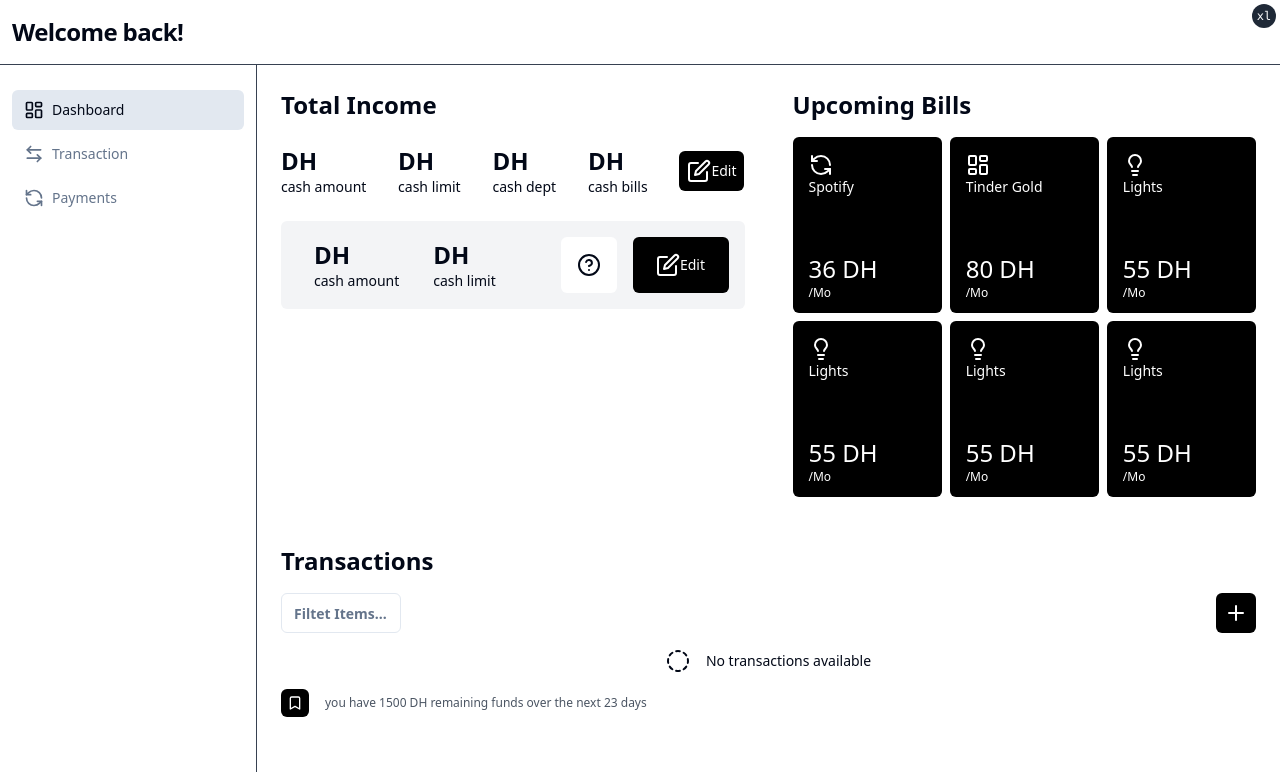
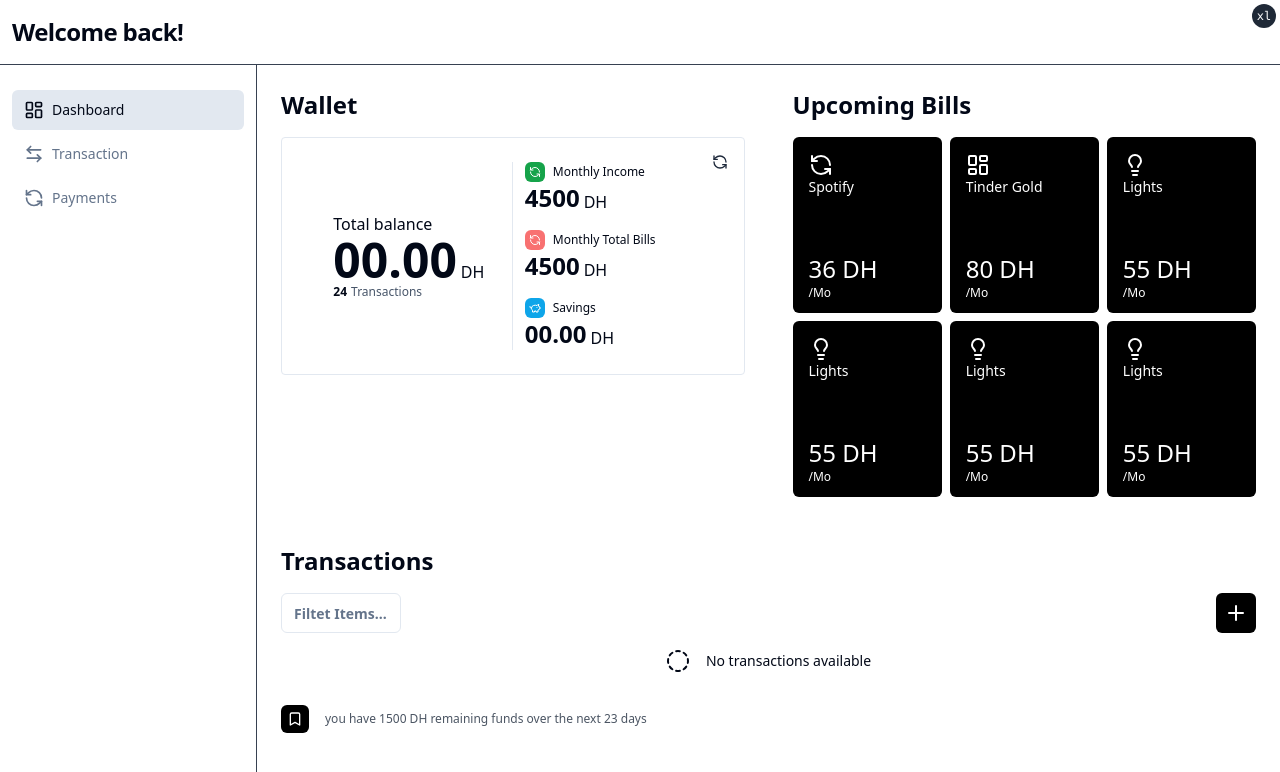
Before and after one commit to medaminehamidi/babyblue, a Next.js app: page / in a window 1280 px wide. Shown: the top 772 px of the page. Built offline with nearby package versions, Linux system fonts and the light colour scheme.

Commit message:
new shit

```diff
--- a/components/income.tsx
+++ b/components/income.tsx
@@ -1,7 +1,7 @@
 'use client'
 import { InfoCard } from '@/components/info-card';
 import { amounts, extraInfos } from '@/public/data';
-import { HelpCircle, PenSquare } from 'lucide-react';
+import { HelpCircle, PenSquare, PiggyBank, RefreshCcw } from 'lucide-react';
 import { Button } from './ui/button';
 import {
   Dialog,
@@ -47,7 +47,7 @@ cash: {
     dept: '',
     bills: '',
   },
-updateCash: (cash) => set(() => ({cash: cash})),
+  updateCash: (cash) => set(() => ({ cash: cash })),
   updateIncome: (income) => set(() => ({ income: income }))
 })
 )
@@ -83,8 +83,96 @@ updateCash({
   }
   return (
     <div className='w-full text-2xl col-span-6 md:col-span-3 p-6 font-bold'>
-        <h1>Total Income</h1>
-        <div className='w-full mt-6 grid grid-cols-4 md:flex md:items-center md:justify-between cursor-pointer'>
+      <h1>Wallet</h1>
+      <div className='p-6 rounded border grid grid-cols-2 mt-4 relative'>
+        <Button className='w-8 h-8 absolute top-2 left-2 right-auto lg:right-2 lg:left-auto rounded-md cursor-pointer bg-transparent text-slate-800 hover:bg-transparent hover:text-slate-950 p-2'>
+          <RefreshCcw  className="w-4 h-4" />
+        </Button>
+        <div className='flex items-center justify-center border-r'>
+          <div className='flex flex-col justify-around'>
+            <p className='text-base font-light'>
+              Total balance
+            </p>
+            <div className='flex items-end justify-start'>
+              <p className='text-5xl font-bold mr-1'>
+                00.00
+              </p>
+              <p className='text-base font-light'>
+                DH
+              </p>
+            </div>
+            <div className='flex items-end justify-start'>
+              <p className='text-xs font-bold mr-1'>
+                24
+              </p>
+              <p className='text-xs text-slate-600 font-light'>
+                Transactions
+              </p>
+            </div>
+          </div>
+        </div>
+        <div className='flex items-start justify-center pl-3 flex-col'>
+          <div className='flex flex-col justify-around mb-4'>
+            <div className='flex items-center'>
+              <div className="w-5 h-5 flex items-center rounded-md justify-center mr-2 bg-green-600" >
+                <RefreshCcw className="w-3 h-3 text-white" />
+              </div>
+              <p className='text-xs font-light'>
+                Monthly Income
+              </p>
+            </div>
+            <div className='flex items-end justify-start'>
+              <p className='text-2xl font-bold mr-1'>
+                4500
+              </p>
+              <p className='text-base font-light'>
+                DH
+              </p>
+            </div>
+
+          </div>
+          <div className='flex flex-col justify-around mb-4'>
+            <div className='flex items-center'>
+              <div className="w-5 h-5 flex items-center rounded-md justify-center mr-2 bg-red-400" >
+                <RefreshCcw className="w-3 h-3 text-white" />
+              </div>
+              <p className='text-xs font-light'>
+                Monthly Total Bills
+              </p>
+            </div>
+            <div className='flex items-end justify-start'>
+              <p className='text-2xl font-bold mr-1'>
+                4500
+              </p>
+              <p className='text-base font-light'>
+                DH
+              </p>
+            </div>
+
+          </div>
+          <div className='flex flex-col justify-around'>
+
+            <div className='flex items-center'>
+              <div className="w-5 h-5 flex items-center rounded-md justify-center mr-2 bg-sky-500" >
+                <PiggyBank className="w-3 h-3 text-white" />
+              </div>
+              <p className='text-xs font-light'>
+                Savings
+              </p>
+            </div>
+            <div className='flex items-end justify-start'>
+              <p className='text-2xl font-bold mr-1'>
+                00.00
+              </p>
+              <p className='text-base font-light'>
+                DH
+              </p>
+            </div>
+
+          </div>
+        </div>
+      </div>
+      {/* <div className='w-full mt-6 grid grid-cols-4 md:flex md:items-center md:justify-between cursor-pointer'>
         <InfoCard title='cash amount' amount={cash.number} />
         <InfoCard title='cash limit' amount={cash.max} />
         <InfoCard title='cash dept' amount={cash.dept} />
@@ -154,8 +242,8 @@ updateCash({
             </DialogFooter>
           </DialogContent>
         </Dialog>
-        </div>
-        <div className='w-full grid grid-cols-2 lg:flex mt-6 items-center rounded-md bg-gray-100 p-4'>
+      </div> */}
+      {/* <div className='w-full grid grid-cols-2 lg:flex mt-6 items-center rounded-md bg-gray-100 p-4'>
         <div className='flex col-span-2 lg:col-span-1 items-center justify-around w-full'>
           <InfoCard title='cash amount' amount={income.amount} />
           <InfoCard title='cash limit' amount={income.limit} />
@@ -211,7 +299,7 @@ updateCash({
             </Dialog>
           </div>
         </div>
-        </div>
+      </div> */}
     </div>
   )
 }
--- a/components/side-bar.tsx
+++ b/components/side-bar.tsx
@@ -40,7 +40,7 @@ export function Sidebar() {
                   buttonVariants({ variant: 'ghost' }),
                   pathname === item.href
                     ? 'bg-slate-200 hover:bg-slate-200'
-                    : 'hover:bg-slate-100 text-slate-500',
+                    : 'hover:bg-slate-200  text-slate-500',
                   'lg:justify-start w-10 p-0 flex items-center lg:px-3 justify-center lg:w-full'
                 )}
               >
--- a/components/transaction-card.tsx
+++ b/components/transaction-card.tsx
@@ -1,36 +1,39 @@
-import { ArrowDownLeft, ArrowUpRight, Trash2 } from "lucide-react"
+import { ArrowDownLeft, ArrowUpRight, Dot, Trash2 } from "lucide-react"
 import { Button } from "./ui/button"
-
+import { format, parseISO } from "date-fns"
+import moment from 'moment'
 
 type CardProps = {
   title: string,
-  amount: string,
+  amount: number,
   type: boolean,
-  date: string,
+  date: Date,
   description: string,
   index: string,
   Remove: any
 }
 
 export function TransactionCard({ title, amount, type, date, description, index, Remove }: CardProps) {
-
-
   return (
-    <div className='grid grid-cols-7 sm:h-10 h-20 mt-3 items-center w-full'>
-      <div className='rounded-md text-black w-10 col-span-1 row-span-2 sm:col-span-1 flex items-center justify-center h-full bg-blue-200'>
-        <p className='text-sm'>{index}</p>
+    <div className='flex h-full sm:h-10 mt-3 font-semibold sm:flex-row flex-col sm:border-0 border rounded items-center w-full p-2 sm:p-0'>
+      <div className='rounded text-white w-10 hidden sm:flex items-center justify-center h-full bg-black mr-2 cursor-pointer' onClick={Remove}>
+        <p className='text-sm w-10 text-center'>{description[0].toUpperCase()}</p>
       </div>
-      <p className='text-sm col-span-2 sm:col-span-1'>{title}</p>
-      <p className='text-sm col-span-2 sm:col-span-1'>{description}</p>
-      <div className='flex items-center col-span-2 sm:col-span-1'>
-        <p className='text-sm mr-2'>{type ? 'Sent' : 'Recieved'}</p>
-        {type ? <ArrowUpRight className='w-5 h-5 text-red-400' /> : <ArrowDownLeft className='w-5 h-5 text-green-400' />}
+      <div className="w-full">
+        <p className='text-sm'>{description}</p>
+        <p className='text-sm font-light hidden sm:block'>{moment(date).format("D MMMM, YYYY")} at {moment(date).format("H:mm A")}</p>
+        <p className='text-sm font-light block sm:hidden'>{moment(date).format("DD/MM/YY")}</p>
       </div>
-      <p className='text-sm'>{date}</p>
-      <p className='text-end text-sm'>{amount} DH</p>
-      <div className="w-full flex items-center justify-end">
+      <div className='w-full  hidden sm:flex items-center'>
+        <div className="flex rounded bg-red-100 mr-2 text-red-500 items-center justify-center">
+          <Dot className="w-5 h-5" />
+        </div>
+        <p className='text-sm w-full'>{title}</p>
+      </div>
+      <p className={`${type ? 'text-red-400' : 'text-[#39b988]'} w-full text-start sm:text-end text-base mt-4 sm:mt-0 sm:text-sm`}>{`${type ? '-' : '+'}${amount}`} DH</p>
+      {/* <div className="w-full flex items-center justify-end">
         <Button className="w-10 h-10 p-0" onClick={Remove}><Trash2 /></Button>
-      </div>
+      </div> */}
     </div>
   )
 }
--- a/components/transactions.tsx
+++ b/components/transactions.tsx
@@ -17,11 +17,12 @@ import { Checkbox } from './ui/checkbox';
 import { useEffect, useState } from 'react';
 import { create } from 'zustand';
 import { persist, createJSONStorage } from 'zustand/middleware'
+import { DatePicker } from './ui/date-picker';
 type Transaction = {
   title: string,
-  amount: string,
+  amount: number,
   type: boolean,
-  date: string,
+  date: Date,
   description: string
 }
 
@@ -47,8 +48,8 @@ const useTransactionStore = create(
 
 export default function Transactions() {
   const [title, setTitle] = useState('')
-  const [amount, setAmount] = useState('')
-  const [date, setDate] = useState('')
+  const [amount, setAmount] = useState(0)
+  const [date, setDate] = useState<Date>(new Date)
   const [description, setDescription] = useState('')
   const [type, setType] = useState(false)
   const [openModal, setOpenModal] = useState(false)
@@ -61,8 +62,7 @@ export default function Transactions() {
 
   const handleModalSubmit = () => {
     setTitle('')
-    setAmount('')
-    setDate('')
+    setAmount(0)
     setDescription('')
     setType(false)
     setOpenModal(false)
@@ -119,12 +119,13 @@ export default function Transactions() {
                 <Label htmlFor="date" className="text-right">
                   Transaction Date
                 </Label>
-                <Input
+                <DatePicker date={date} setDate={setDate} />
+                {/* <Input
                   id="date"
                   className="col-span-3"
                   value={date}
                   onChange={(e) => setDate(e.target.value)}
-                />
+                /> */}
               </div>
               <div className="grid grid-cols-4 items-center gap-4">
                 <Label htmlFor="amount" className="text-right">
@@ -132,9 +133,10 @@ export default function Transactions() {
                 </Label>
                 <Input
                   id="amount"
+                  type='number'
                   className="col-span-3"
                   value={amount}
-                  onChange={(e) => setAmount(e.target.value)}
+                  onChange={(e) => setAmount(Number(e.target.value))}
                 />
               </div>
               <div className="grid grid-cols-4 items-center gap-4">
@@ -165,7 +167,7 @@ export default function Transactions() {
         </Dialog>
       </div>
       {domLoaded && (
-        <div>
+        <div className='sm:flex sm:flex-col gap-2 grid grid-cols-2 justify-between sm:justify-normal'>
           {transaction.map((item, key) => <TransactionCard title={item.title} amount={item.amount} key={key} type={item.type} date={item.date} description={item.description} index={key.toString()} Remove={() => Remove(key)} />)}
 
           {!transaction.length && (
--- /dev/null
+++ b/components/ui/date-picker.tsx
@@ -0,0 +1,46 @@
+"use client"
+
+import * as React from "react"
+import { format } from "date-fns"
+import { Calendar as CalendarIcon } from "lucide-react"
+
+import { cn } from "@/lib/utils"
+import { Button } from "@/components/ui/button"
+import { Calendar } from "@/components/ui/calendar"
+import {
+  Popover,
+  PopoverContent,
+  PopoverTrigger,
+} from "@/components/ui/popover"
+
+type PickerProps = {
+  date: Date,
+  setDate: any
+}
+export function DatePicker({ date, setDate }: PickerProps) {
+
+  return (
+    <Popover>
+      <PopoverTrigger asChild>
+        <Button
+          variant={"outline"}
+          className={cn(
+            "w-[280px] justify-start text-left font-normal",
+            !date && "text-muted-foreground"
+          )}
+        >
+          <CalendarIcon className="mr-2 h-4 w-4" />
+          {date ? format(date, "PPP") : <span>Pick a date</span>}
+        </Button>
+      </PopoverTrigger>
+      <PopoverContent className="w-auto p-0">
+        <Calendar
+          mode="single"
+          selected={date}
+          onSelect={setDate}
+          initialFocus
+        />
+      </PopoverContent>
+    </Popover>
+  )
+}
--- a/components/ui/popover.tsx
+++ b/components/ui/popover.tsx
@@ -1,8 +1,9 @@
-'use client'
+"use client"
 
-import { cn } from '@/lib/utils'
-import * as PopoverPrimitive from '@radix-ui/react-popover'
-import * as React from 'react'
+import * as React from "react"
+import * as PopoverPrimitive from "@radix-ui/react-popover"
+
+import { cn } from "@/lib/utils"
 
 const Popover = PopoverPrimitive.Root
 
@@ -11,14 +12,14 @@ const PopoverTrigger = PopoverPrimitive.Trigger
 const PopoverContent = React.forwardRef<
   React.ElementRef<typeof PopoverPrimitive.Content>,
   React.ComponentPropsWithoutRef<typeof PopoverPrimitive.Content>
->(({ className, align = 'center', sideOffset = 4, ...props }, ref) => (
+>(({ className, align = "center", sideOffset = 4, ...props }, ref) => (
   <PopoverPrimitive.Portal>
     <PopoverPrimitive.Content
       ref={ref}
       align={align}
       sideOffset={sideOffset}
       className={cn(
-        'z-50 w-72 rounded-md border bg-popover p-4 text-popover-foreground shadow-md outline-none animate-in data-[side=bottom]:slide-in-from-top-2 data-[side=left]:slide-in-from-right-2 data-[side=right]:slide-in-from-left-2 data-[side=top]:slide-in-from-bottom-2',
+        "z-50 w-72 rounded-md border bg-popover p-4 text-popover-foreground shadow-md outline-none data-[state=open]:animate-in data-[state=closed]:animate-out data-[state=closed]:fade-out-0 data-[state=open]:fade-in-0 data-[state=closed]:zoom-out-95 data-[state=open]:zoom-in-95 data-[side=bottom]:slide-in-from-top-2 data-[side=left]:slide-in-from-right-2 data-[side=right]:slide-in-from-left-2 data-[side=top]:slide-in-from-bottom-2",
         className
       )}
       {...props}
--- a/package.json
+++ b/package.json
@@ -27,7 +27,7 @@
     "@radix-ui/react-label": "^2.0.2",
     "@radix-ui/react-menubar": "^1.0.3",
     "@radix-ui/react-navigation-menu": "^1.1.3",
-    "@radix-ui/react-popover": "^1.0.6",
+    "@radix-ui/react-popover": "^1.0.7",
     "@radix-ui/react-progress": "^1.0.3",
     "@radix-ui/react-radio-group": "^1.1.3",
     "@radix-ui/react-scroll-area": "^1.0.4",
@@ -57,7 +57,7 @@
     "npm": "^10.1.0",
     "postcss": "8.4.24",
     "react": "18.2.0",
-    "react-day-picker": "^8.8.1",
+    "react-day-picker": "^8.8.2",
     "react-dom": "18.2.0",
     "tailwind-merge": "^1.14.0",
     "tailwindcss": "3.3.2",
```
Also changed, not shown: components/ui/calendar.tsx (+34 -33 lines), 1 other file (tests, documents, lock files or other folders). Lines whose indentation alone changed are shown as unchanged.
